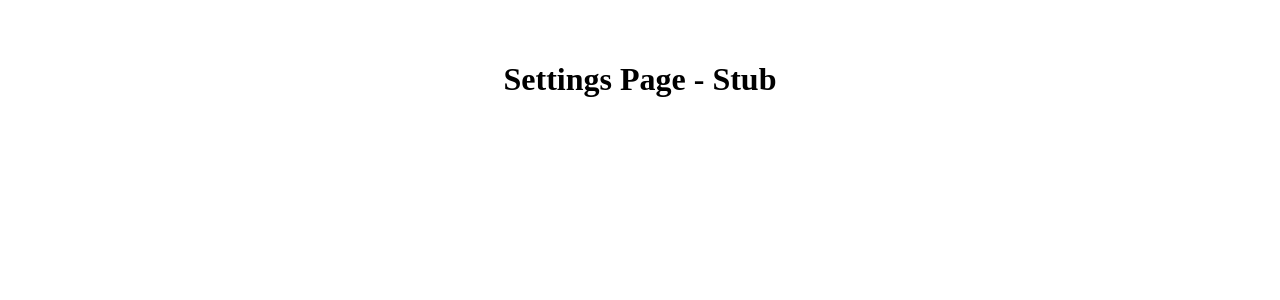
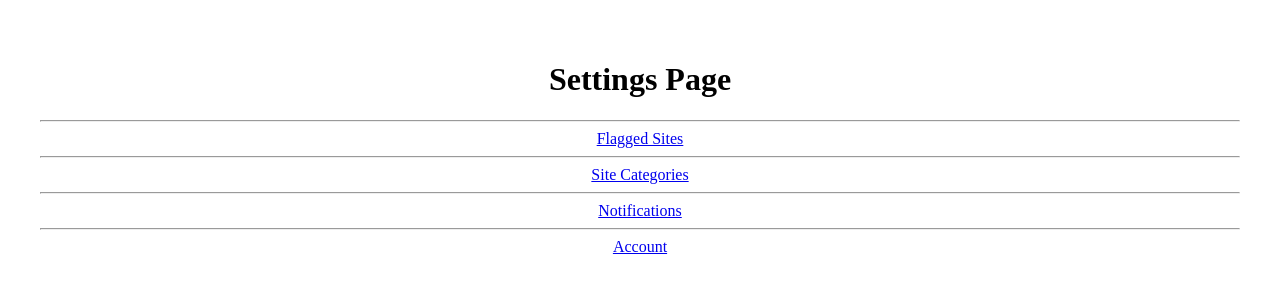
Before and after one commit to CSB715/Web-App---Smith-Micro, a React (Vite) app: page /settings in a window 1280 px wide. Shown: the top 300 px of the page. Built offline with nearby package versions, Linux system fonts and the light colour scheme.

Commit message:
links added to settings

```diff
--- a/src/components/SettingsPage.tsx
+++ b/src/components/SettingsPage.tsx
@@ -1,11 +1,36 @@
 // Settings Page Component
 // STUB
 
+import { Link } from "react-router";
+
 function Settings() {
+
+
+    // Page Name
+    // -------------
+    // Flagged Sites
+    // -------------
+    // Site Categories
+    // -------------
+    // Notifications
+    // -------------
+    // Account
+    // -------------
+    //
+    // Nav Bar
+
+
     return (
         <>
-            <h1>Settings Page - Stub</h1>
-            {/* Settings Page Content */}
+            <h1>Settings Page</h1>
+            <hr></hr>
+            <Link to="/settings/flagged-sites">Flagged Sites</Link>
+            <hr></hr>
+            <Link to="/settings/site-categories">Site Categories</Link>
+            <hr></hr>
+            <Link to="/settings/notifications">Notifications</Link>
+            <hr></hr>
+            <Link to="/settings/account">Account</Link>
         </>
     )
 }
```
